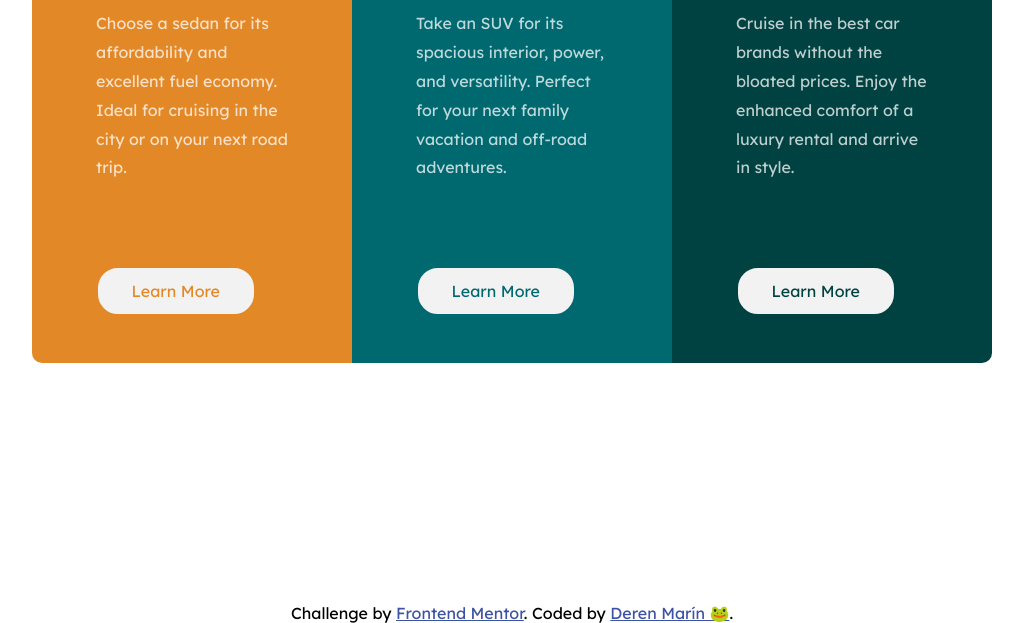
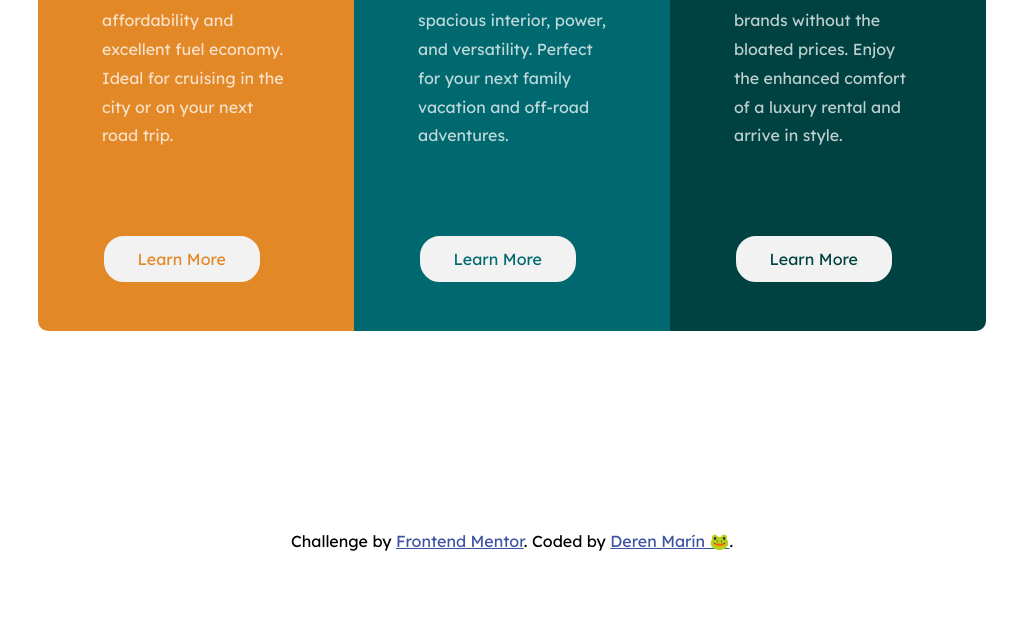
Before and after one commit to MorbitDemon/3-column-preview-card-component-main, a plain HTML site: page index.html in a window 1280 px wide. Shown: the part 357-980 px from the top of the page, without its empty margins (128-1151 px from the left). After the commit the page ends 916 px from the top, so only its background shows below. Drawn offline with Linux system fonts and the light colour scheme.

Commit message:
Update styles.css

```diff
--- a/css/styles.css
+++ b/css/styles.css
@@ -11,16 +11,18 @@ html {
 }
 
 body {
-  margin: 0;
-  padding: 0;
-  left: 0;
   font-family: var(--font-secundary);
+}
+
+main{
+  display: grid;
+  height: 100vh;
+  align-items: center;
 }
 
 #grid-container {
   max-width: 90%;
-  margin: 2.5rem auto;
-
+  margin: auto;
   border-radius: 10px;
   overflow: auto;
 }
@@ -100,7 +102,7 @@ a {
 }
 
 .attribution {
-  margin-top: 15rem;
+  margin-top: 5rem;
   font-size: 16px;
   text-align: center;
 }
@@ -112,7 +114,6 @@ a {
   #grid-container {
     max-width: 75%;
     min-height: 35rem;
-    margin-top: 10rem;
     display: grid;
     grid-template-columns: repeat(auto-fit, minmax(15rem, 2fr));
 
```
